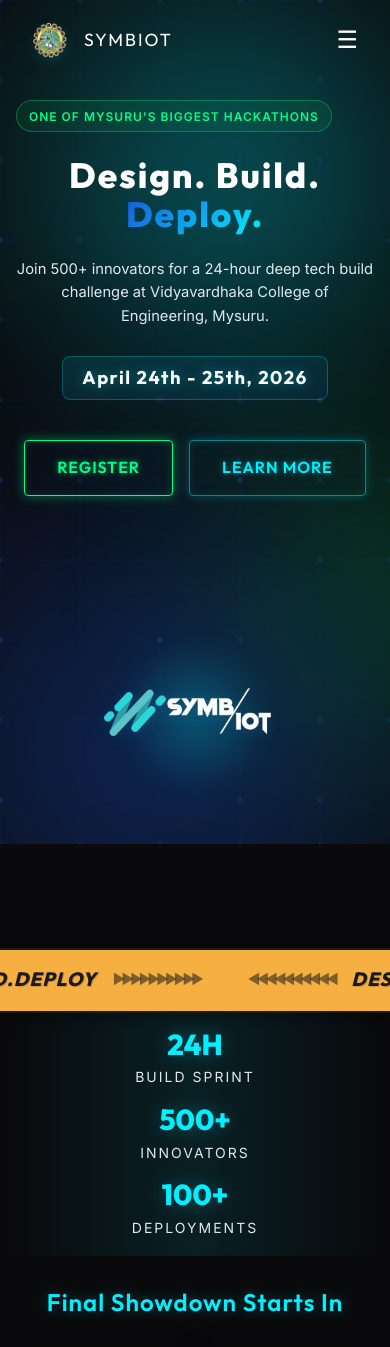
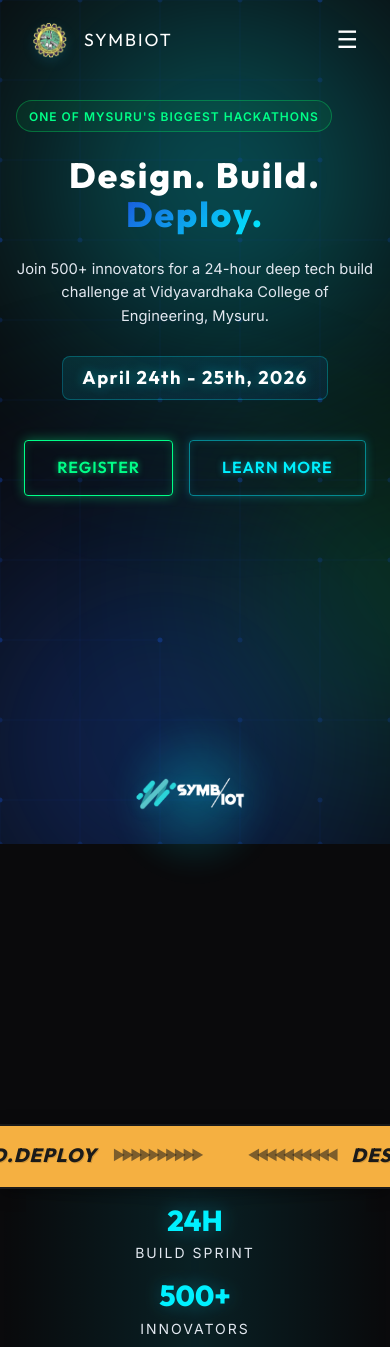
Before and after one commit to Goutam1607/symbiot_last, a React (Vite) app in the folder frontend/: page / in a window 390 px wide. Shown: the top 1347 px of the page. Built offline with nearby package versions, Linux system fonts and the light colour scheme; a web font is replaced by a local one.

Commit message:
Updated UI: footer alignment, prize section improvements

```diff
--- a/frontend/src/style.css
+++ b/frontend/src/style.css
@@ -1565,10 +1565,11 @@
   .hero {
     flex-direction: column;
     text-align: center;
-    padding: 100px 1.5rem 100px;
+    padding: 80px 1rem 40px;
   }
   .hero-content {
     max-width: 100%;
+    margin-bottom: 2rem;
   }
   .hero-actions {
     justify-content: center;
@@ -1577,29 +1578,107 @@
     align-items: center;
   }
   .hero-visual {
-    height: 520px;
+    width: 100%;
+    height: auto;
+    min-height: 440px;
     margin-top: 1rem;
+    margin-bottom: 3rem;
+    display: flex;
+    flex-direction: column;
+    align-items: center;
+    justify-content: center;
   }
   .logo-container {
-    width: 280px;
-    height: 280px;
+    width: 180px;
+    height: 180px;
+    display: flex;
+    flex-direction: column;
+    align-items: center;
+    position: relative;
   }
   .hero-main-logo {
-    width: 280px;
-  }
+    width: 180px;
+  }
+  .orbit-elements {
+    position: absolute;
+    top: 50%;
+    left: 50%;
+    width: 100%;
+    height: 100%;
+    transform: translate(-50%, -50%);
+    display: block;
+    margin-top: 0;
+    pointer-events: none;
+  }
+
   .orbit-el {
-    padding: 0.5rem 0.9rem;
-    font-size: 0.8rem;
+    position: absolute;
+    width: auto;
     min-width: 130px;
-    gap: 0.4rem;
-  }
+    max-width: 155px;
+    padding: 0.5rem 0.6rem;
+    font-size: 0.75rem;
+    white-space: normal;
+    text-align: center;
+    justify-content: center;
+
+    top: 50% !important;
+    left: 50% !important;
+    right: auto !important;
+    bottom: auto !important;
+    transform: translate(-50%, -50%) scale(0.5);
+    opacity: 0;
+    transition: all 0.5s cubic-bezier(0.175, 0.885, 0.32, 1.275);
+  }
+
   .hw-icon {
     width: 18px;
     height: 18px;
-  }
-  .logo-container:hover .orbit-1, .orbit-elements:hover .orbit-1 { top: 100%; left: 50%; transform: translateX(-50%) scale(1); }
-  .logo-container:hover .orbit-2, .orbit-elements:hover .orbit-2 { top: 122%; left: 50%; transform: translateX(-50%) scale(1); }
-  .logo-container:hover .orbit-3, .orbit-elements:hover .orbit-3 { top: 144%; left: 50%; transform: translateX(-50%) scale(1); }
+    margin-right: 4px;
+    padding: 3px;
+  }
+
+  .orbit-arrow {
+    display: none;
+  }
+
+  /* Trigger smooth slide-in on hover/tap */
+  .logo-container:hover .orbit-1,
+  .orbit-elements:hover .orbit-1 {
+    top: -10% !important;
+    left: -20% !important;
+    transform: scale(1) !important;
+    opacity: 1 !important;
+    pointer-events: auto;
+    animation: fadeInFloat 0.45s ease-out forwards !important;
+  }
+
+  .logo-container:hover .orbit-2,
+  .orbit-elements:hover .orbit-2 {
+    top: -10% !important;
+    left: auto !important;
+    right: -20% !important;
+    transform: scale(1) !important;
+    opacity: 1 !important;
+    pointer-events: auto;
+    animation: fadeInFloat 0.45s 0.08s ease-out forwards !important;
+  }
+
+  .logo-container:hover .orbit-3,
+  .orbit-elements:hover .orbit-3 {
+    top: auto !important;
+    bottom: -15% !important;
+    left: 50% !important;
+    transform: translateX(-50%) scale(1) !important;
+    opacity: 1 !important;
+    pointer-events: auto;
+    animation: fadeInFloatCenter 0.45s 0.16s ease-out forwards !important;
+  }
+
+  /* Ensuring hover scaling survives the override gracefully */
+  .logo-container:hover .orbit-el:active {
+    transform: scale(0.95) !important;
+  }
   .hero-title {
     font-size: 2.5rem;
   }
```
